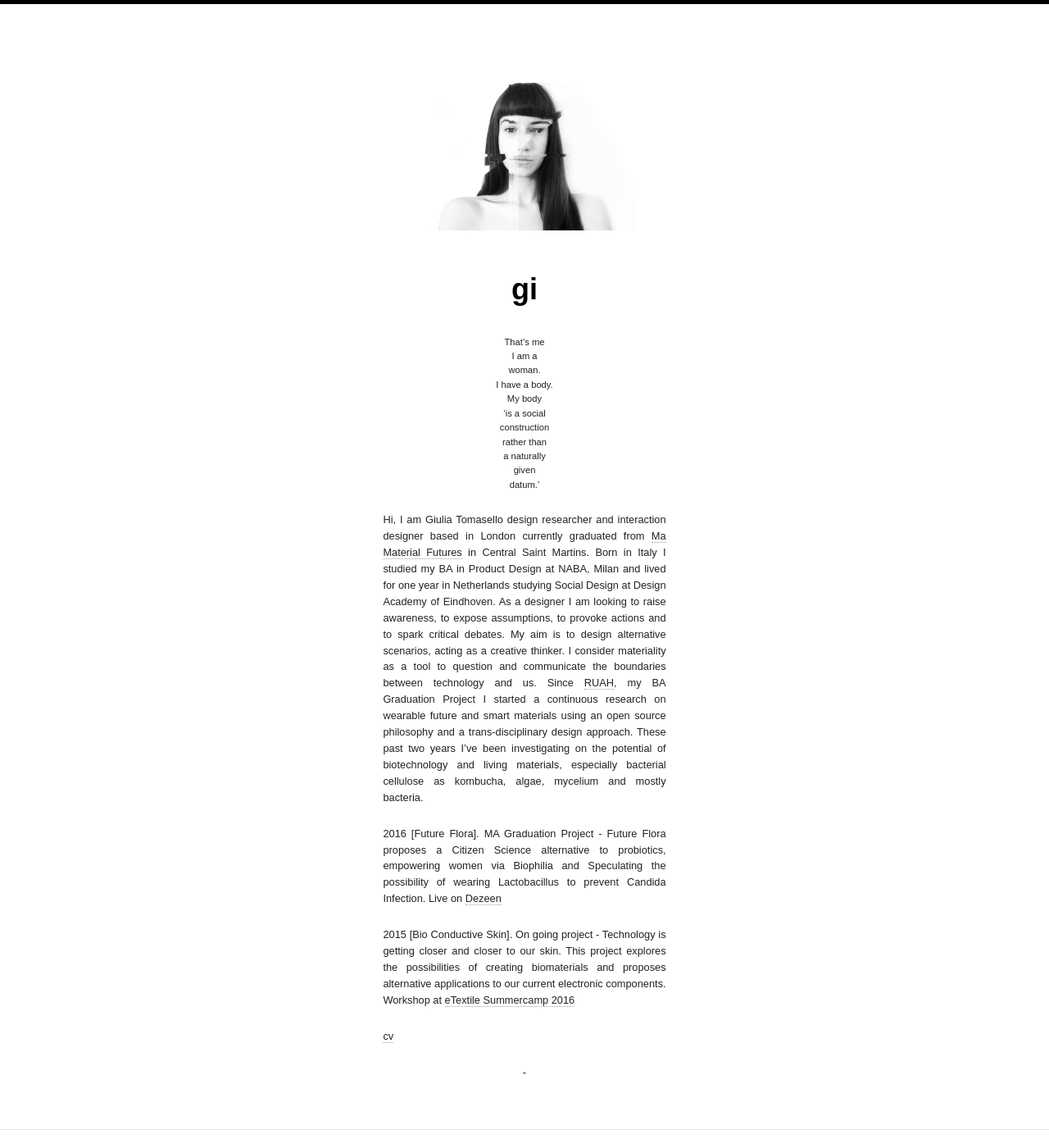
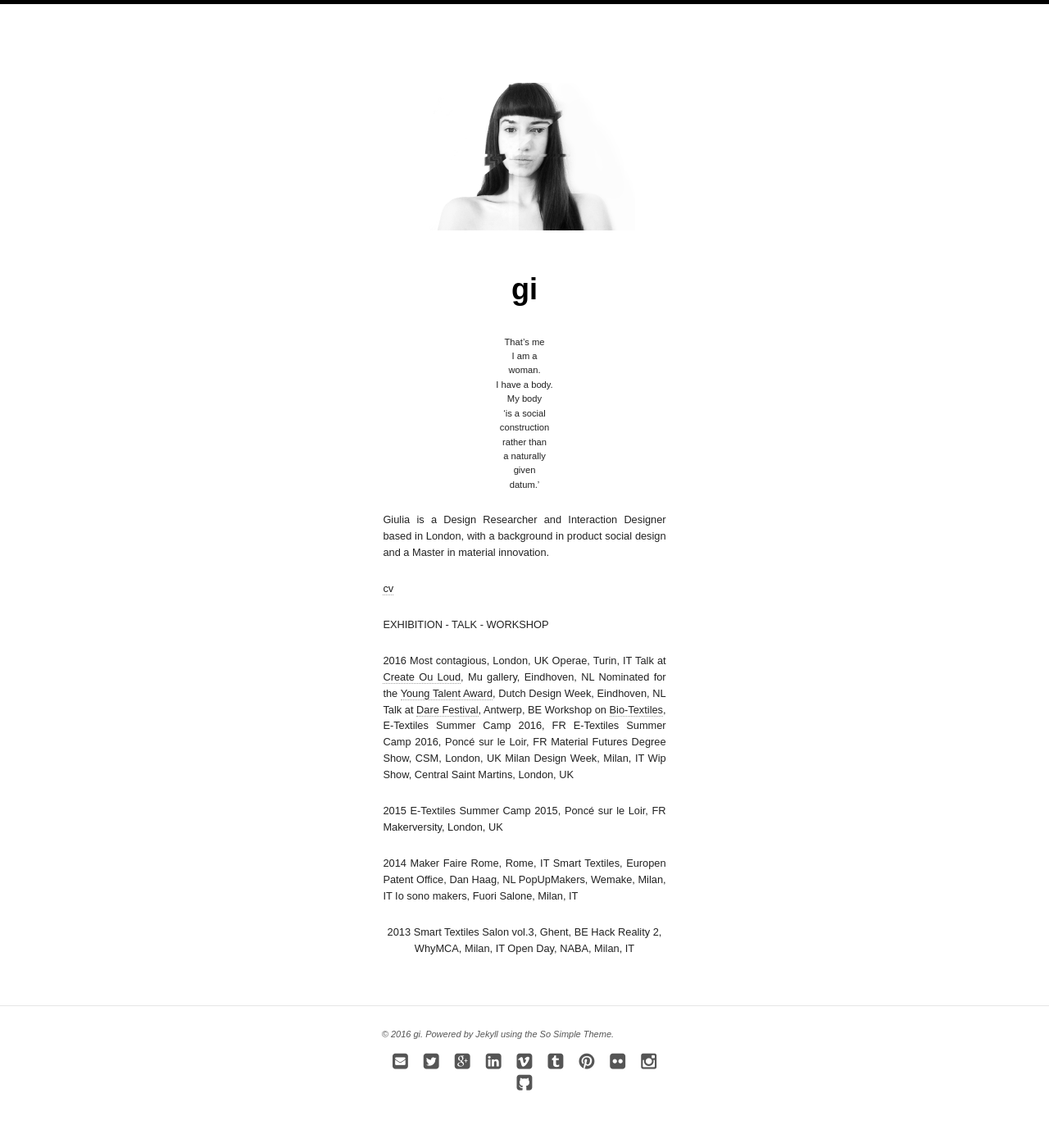
Before and after one commit to giuliatomasello/giuliatomasello.github.io, a Jekyll site: the page built from index.md, in a window 1280 px wide and 1400 px high. Shown: the whole window at 82% size. Built offline with Jekyll 4.4.1, drawn with Linux system fonts in a browser that asks for light colours; nearby versions of some CDN libraries.

Commit message:
Update index.md

```diff
--- a/index.md
+++ b/index.md
@@ -16,27 +16,37 @@ a naturally
 given
 datum.’
 
-Hi, I am Giulia Tomasello design researcher and interaction designer based in London
-currently graduated from [Ma Material Futures](http://www.mamaterialfutures.tumblr.com/) in Central Saint Martins.
-Born in Italy I studied my BA in Product Design at NABA, Milan
-and lived for one year in Netherlands
-studying Social Design at Design Academy of Eindhoven.
-As a designer I am looking to raise awareness, to expose assumptions,
-to provoke actions and to spark critical debates.
-My aim is to design alternative scenarios, acting as a creative thinker.
-I consider materiality as a tool to question and communicate the boundaries
-between technology and us.
-Since [RUAH](http://blog.arduino.cc/2013/04/27/an-interactive-corset-teaching-you-how-to-breath/), my BA Graduation Project I started a continuous research on wearable future and smart materials using an open source philosophy and a trans-disciplinary design approach.
-These past two years I’ve been investigating on the potential of biotechnology and living materials, especially bacterial cellulose as kombucha, algae, mycelium and mostly bacteria.
-
-
-2016 [Future Flora]. MA Graduation Project - Future Flora proposes a Citizen Science alternative to probiotics, empowering women via Biophilia and Speculating the possibility of wearing Lactobacillus to prevent Candida Infection.
-Live on [Dezeen](http://www.dezeen.com/2016/07/05/giulia-tomasello-future-flora-home-grown-sanitary-pad-central-saint-martins/#disqus_thread)
-
-2015 [Bio Conductive Skin]. On going project - Technology is getting closer and closer to our skin. This project explores the possibilities of creating biomaterials and proposes alternative applications to our current electronic components.
-Workshop at [eTextile Summercamp 2016](http://etextile-summercamp.org/2016/bio-textiles/)
-
+Giulia is a Design Researcher and Interaction Designer based in London, with a background in product social design and a Master in material innovation.
 
 [cv](http://issuu.com/giuliatomasello4/docs/cv_giulia_tomasello)
 
--
+
+
+EXHIBITION - TALK - WORKSHOP
+
+2016
+Most contagious, London, UK
+Operae, Turin, IT
+Talk at [Create Ou Loud](http://www.facebook.com/events/1602425956732689/), Mu gallery, Eindhoven, NL
+Nominated for the [Young Talent Award](http://www.manifestations.nl/index.php/category/young-talent/?lang=en), Dutch Design Week, Eindhoven, NL
+Talk at [Dare Festival](http://darefest16.sched.org/speaker/giulia_tomasello.1v2dimwn), Antwerp, BE
+Workshop on [Bio-Textiles](http://etextile-summercamp.org/2016/bio-textiles/), E-Textiles Summer Camp 2016, FR
+E-Textiles Summer Camp 2016, Poncé sur le Loir, FR
+Material Futures Degree Show, CSM, London, UK
+Milan Design Week, Milan, IT
+Wip Show, Central Saint Martins, London, UK
+
+2015
+E-Textiles Summer Camp 2015, Poncé sur le Loir, FR
+Makerversity, London, UK
+
+2014
+Maker Faire Rome, Rome, IT
+Smart Textiles, Europen Patent Office, Dan Haag, NL
+PopUpMakers, Wemake, Milan, IT
+Io sono makers, Fuori Salone, Milan, IT
+
+2013
+Smart Textiles Salon vol.3, Ghent, BE
+Hack Reality 2, WhyMCA, Milan, IT
+Open Day, NABA, Milan, IT
```
